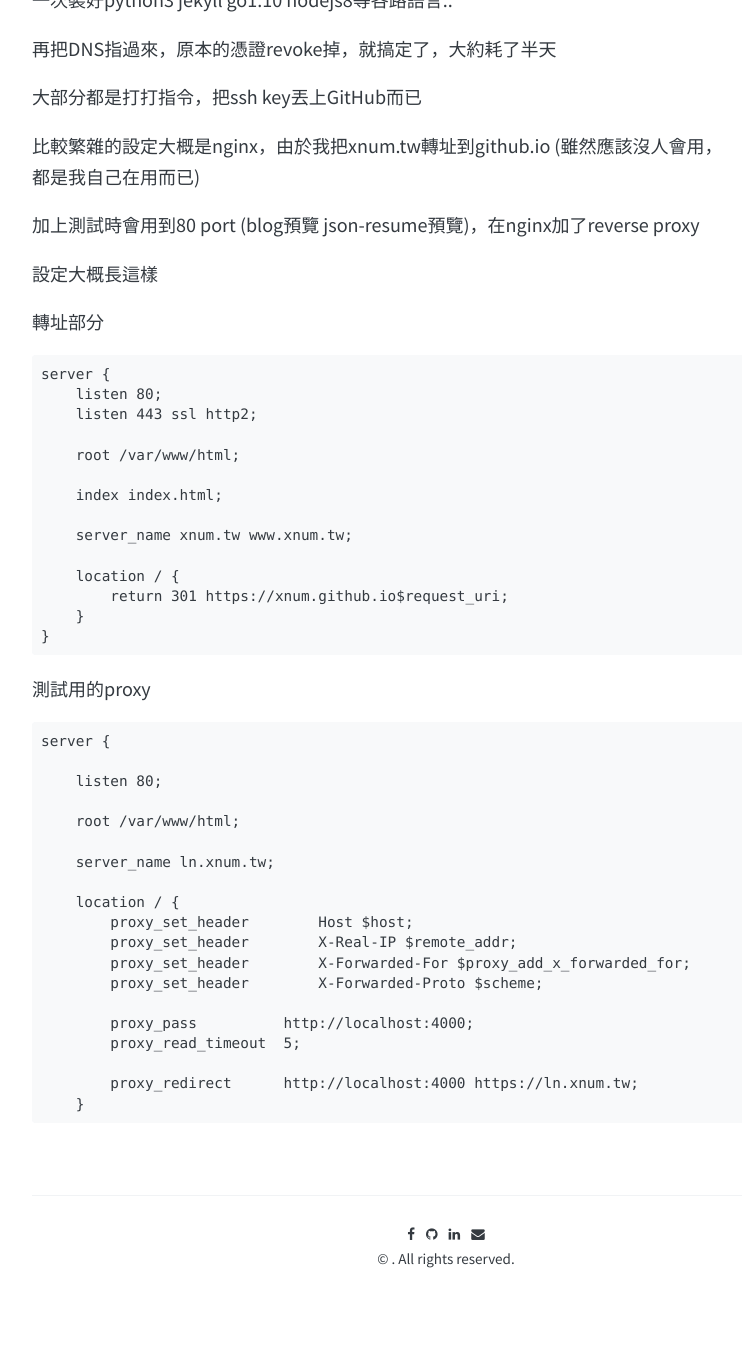
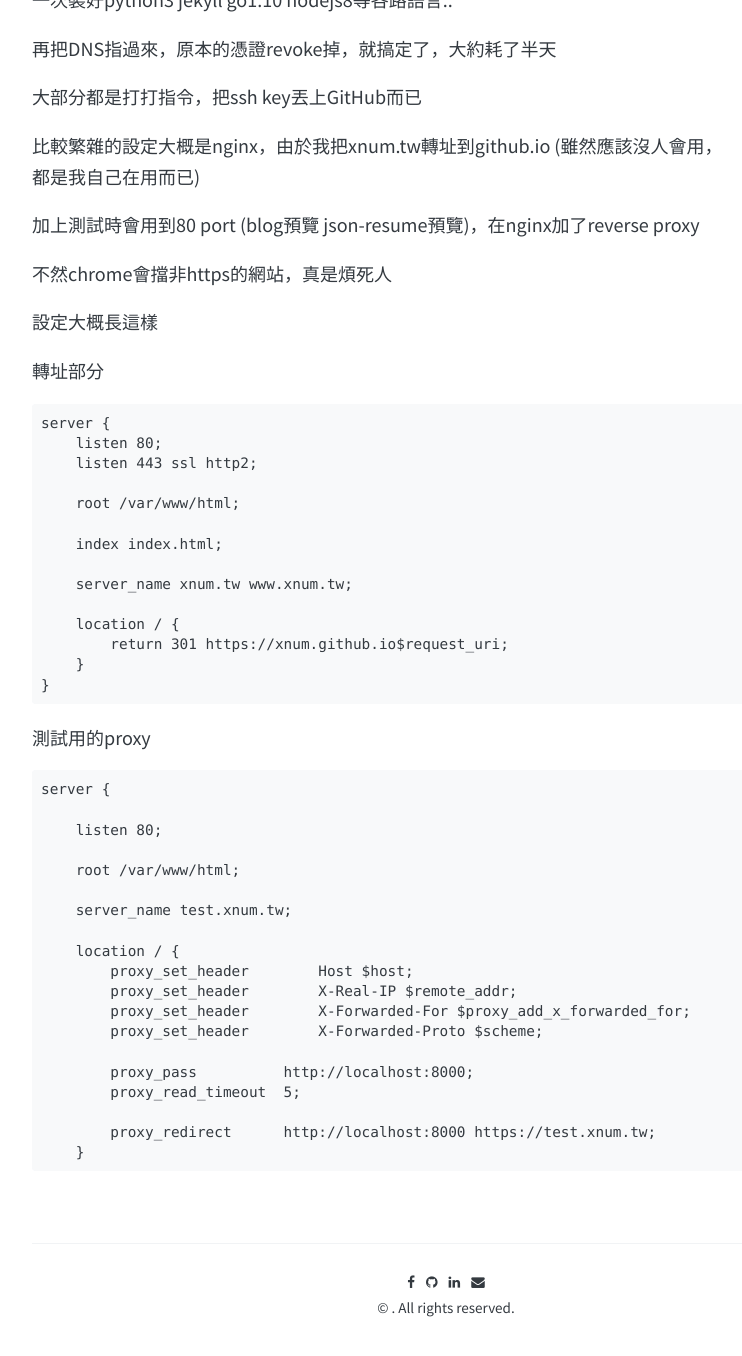
Before and after one commit to xnum/xnum.github.io, a Jekyll site: the page built from _posts/2018-04-12-vps-migration.md, in a window 1280 px wide and 1400 px high, scrolled down 1405 px. Shown: the top 1356 px of the window, without its empty margins (194-936 px from the left). Built offline with Jekyll 4.4.1, drawn with Linux system fonts in a browser that asks for light colours; comment, search, counter and statistics services are not loaded.

Commit message:
Update 2018-04-12-vps-migration.md

````diff
--- a/_posts/2018-04-12-vps-migration.md
+++ b/_posts/2018-04-12-vps-migration.md
@@ -61,6 +61,8 @@
 
 加上測試時會用到80 port (blog預覽 json-resume預覽)，在nginx加了reverse proxy
 
+不然chrome會擋非https的網站，真是煩死人
+
 設定大概長這樣
 
 轉址部分
@@ -91,7 +93,7 @@
 
     root /var/www/html;
 
-    server_name ln.xnum.tw;
+    server_name test.xnum.tw;
 
     location / {
         proxy_set_header        Host $host;
@@ -99,9 +101,9 @@
         proxy_set_header        X-Forwarded-For $proxy_add_x_forwarded_for;
         proxy_set_header        X-Forwarded-Proto $scheme;
 
-        proxy_pass          http://localhost:4000;
+        proxy_pass          http://localhost:8000;
         proxy_read_timeout  5;
 
-        proxy_redirect      http://localhost:4000 https://ln.xnum.tw;
+        proxy_redirect      http://localhost:8000 https://test.xnum.tw;
     }
 ```
````
